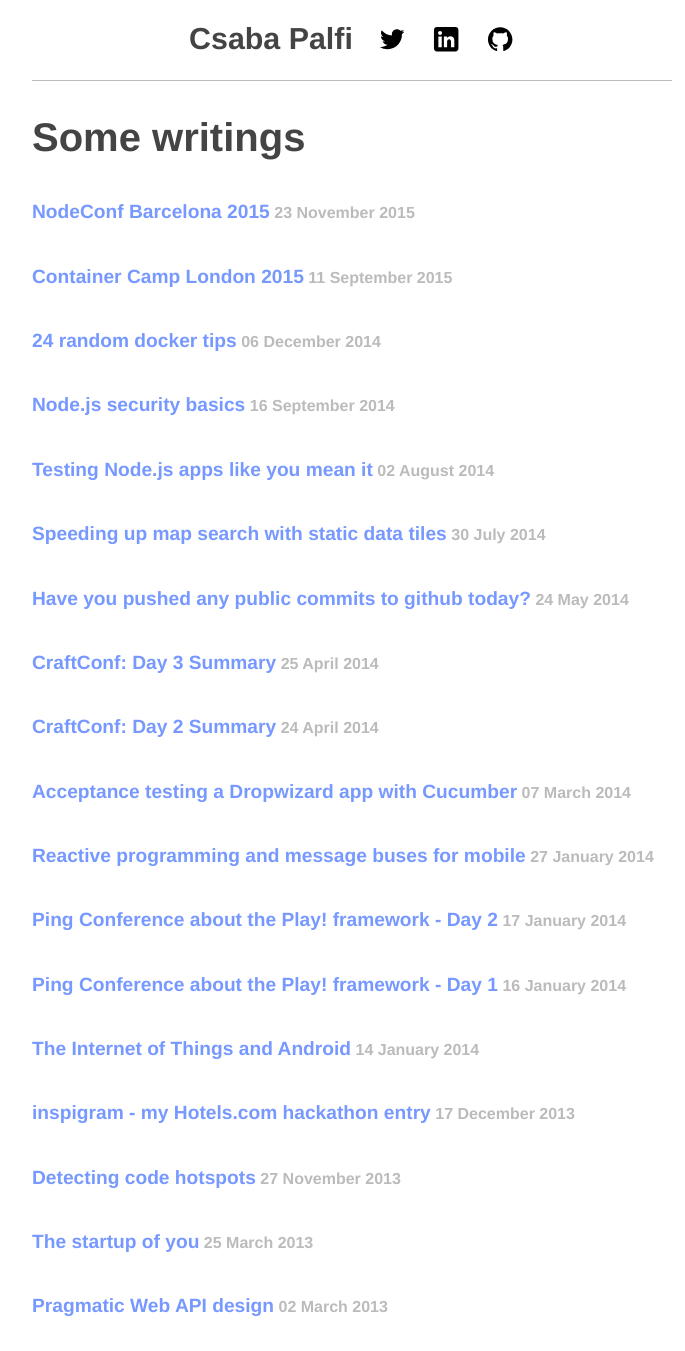
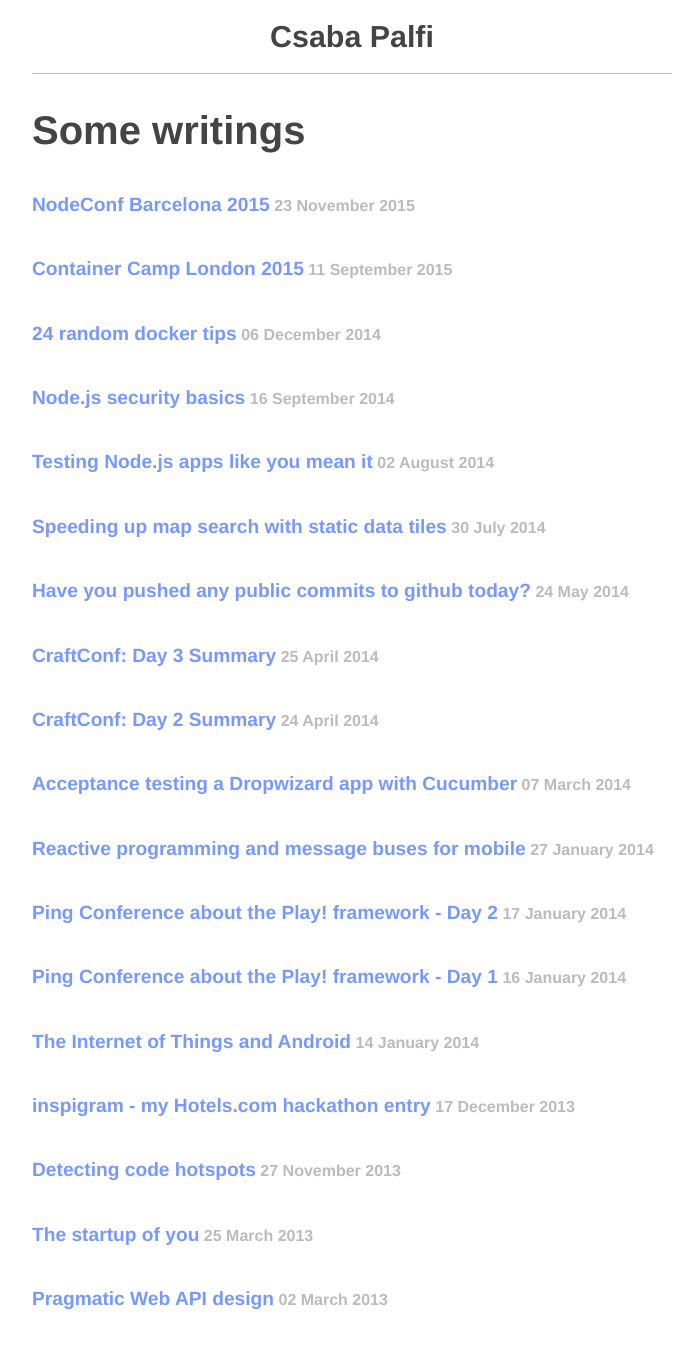
Before and after one commit to dublado/csabapalfi.github.io, a Jekyll site: the page built from index.html, in a window 1280 px wide. Shown: the whole page, without its empty margins (288-973 px from the left). Built offline with Jekyll 4.4.1, drawn with Linux system fonts in a browser that asks for light colours; Markdown is read by kramdown in place of the engine named in the settings.

Commit message:
remove follow icons
Signed-off-by: Csaba Palfi <csaba@palfi.me>

```diff
--- a/_includes/follow.html
+++ /dev/null
@@ -1,11 +0,0 @@
-<span class="follow-icons">
-  <a itemprop="url" href="https://twitter.com/csabapalfi">
-    {% include icons/twitter.svg %}
-  </a>
-  <a itemprop="url" href="http://www.linkedin.com/in/csabapalfi">
-    {% include icons/linkedin.svg %}
-  </a>
-  <a itemprop="url" href="http://github.com/csabapalfi">
-    {% include icons/github.svg %}
-  </a>
-</span>
--- a/_includes/styles/main.scss
+++ b/_includes/styles/main.scss
@@ -82,27 +82,6 @@ header {
     color: $primary-color;
   }
 }
-.follow-icons {
-  display: inline-block;
-  vertical-align: text-bottom;
-  & svg {
-    width: 1em;
-    height: 1em;
-    border: 0;
-    outline: 0;
-  }
-  & a {
-    margin-left: 0.5em;
-  }
-  & a:hover {
-    .linkedin-icon {
-      fill: #0077B5;
-    }
-    .twitter-icon {
-      fill: #4099FF;
-    }
-  }
-}
 /* Post list */
 .posts {
   margin-left: 0;
@@ -138,13 +117,6 @@ time {
   header {
     padding: 0.5em;
   }
-  .follow-icons {
-    display: block;
-    padding-top: 0.5em;
-    & a:first-child {
-      margin-left: 0em;
-    }
-  }
   main {
     padding: 0 1.2em 0.6em;
   }
--- a/_layouts/default.html
+++ b/_layouts/default.html
@@ -12,7 +12,6 @@
         <span itemprop="name">
           <a itemprop="url" href="/">{{ site.title }}</a>
         </span>
-        {% include follow.html %}
     </header>
     {{ content }}
   </body>
```
Also changed, not shown: _includes/icons/github.svg (deleted), _includes/icons/linkedin.svg (deleted), _includes/icons/twitter.svg (deleted).
